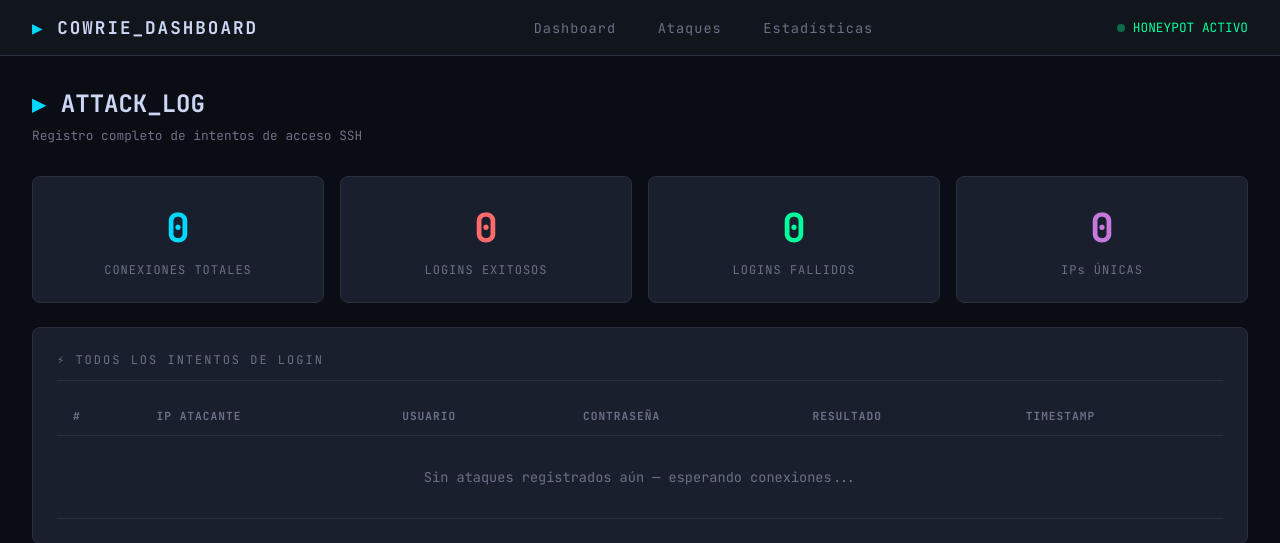
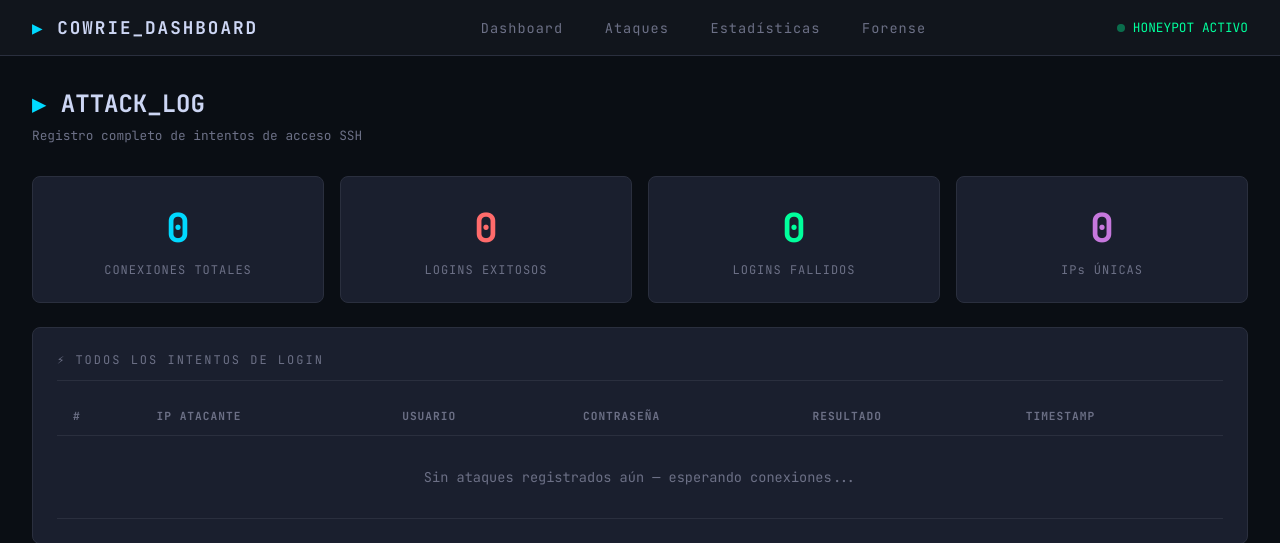
Before and after one commit to hanssoto-cyber/cowrie-dashboard, a Django app: page /attacks/ in a window 1280 px wide. Shown: the top 543 px of the page. Run offline with Django 5.2, Linux system fonts and the light colour scheme; data that the repository does not hold is empty.

Commit message:
fix: agregar enlace Forense en el menu de navegacion

```diff
--- a/cowrie_dashboard/templates/base.html
+++ b/cowrie_dashboard/templates/base.html
@@ -20,6 +20,7 @@
             <a href="{% url 'dashboard:index' %}">Dashboard</a>
             <a href="{% url 'dashboard:attacks' %}">Ataques</a>
             <a href="{% url 'dashboard:stats' %}">Estadísticas</a>
+            <a href="{% url 'dashboard:forensic' %}">Forense</a>
         </div>
         <div class="nav-status">
             <span class="status-dot"></span> HONEYPOT ACTIVO
```
